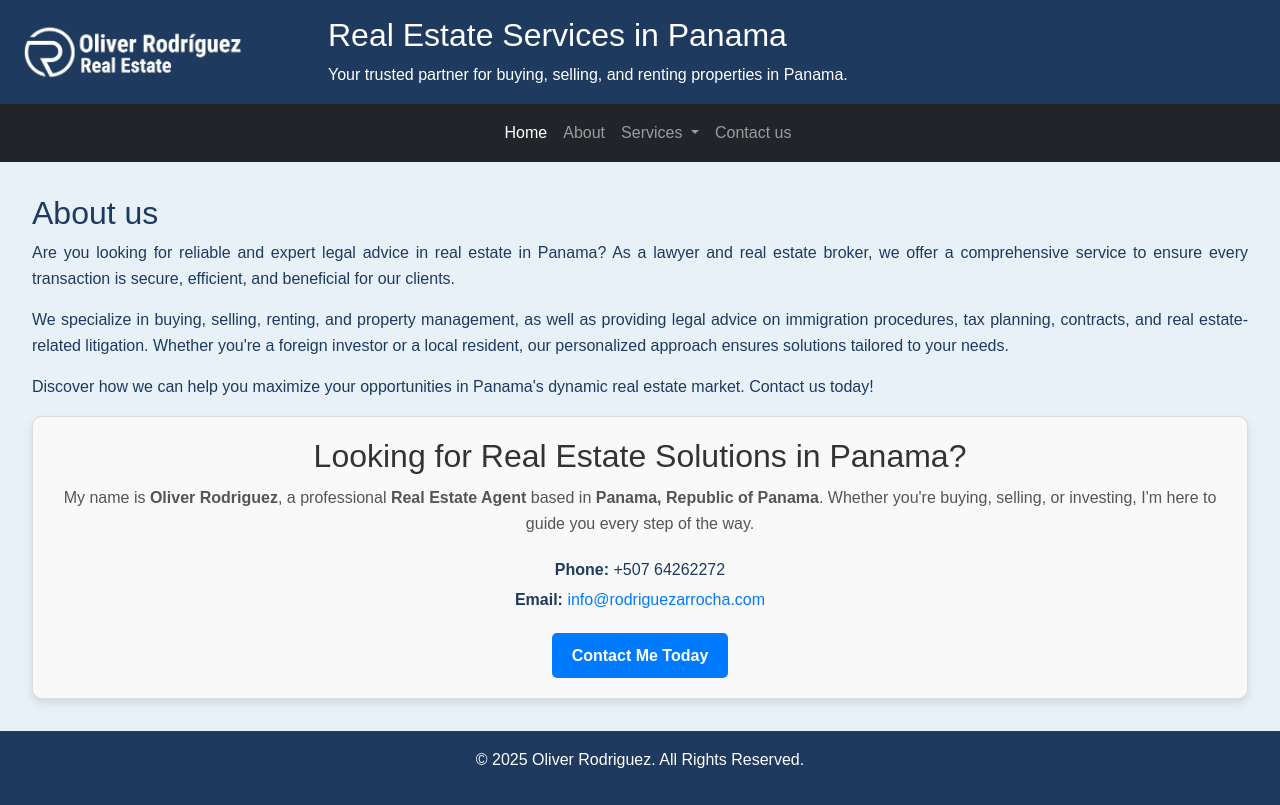
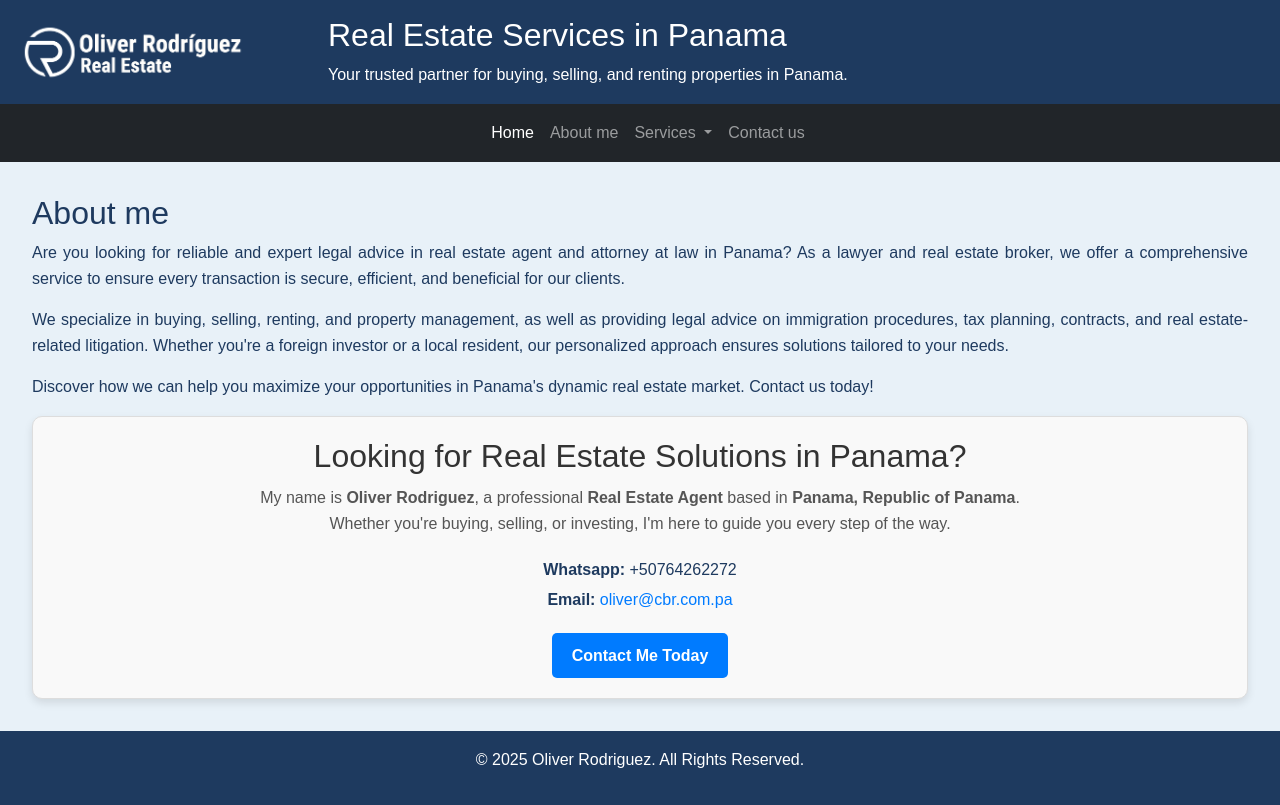
Before and after one commit to roarweb/CBR, a PHP site: page / in a window 1280 px wide. Run offline with PHP 8.4, Linux system fonts and the light colour scheme; some libraries are stand-ins or nearby versions.

Commit message:
2 de octubre de 2025

```diff
--- a/index.php
+++ b/index.php
@@ -221,7 +221,7 @@
             <a class="nav-link active" aria-current="page" href="https://www.cbr.com.pa">Home</a>
           </li>
           <li class="nav-item">
-            <a class="nav-link" href="#">About</a>
+            <a class="nav-link" href="#">About me</a>
           </li>
                           <li class="nav-item dropdown">
                 <a class="nav-link dropdown-toggle" href="#" role="button" data-bs-toggle="dropdown" aria-expanded="false">
@@ -243,8 +243,8 @@
   </nav>
 
     <section>
-        <h2>About us</h2>
-        <p>Are you looking for reliable and expert legal advice in real estate in Panama? As a lawyer and real estate broker, we offer a comprehensive service to ensure every transaction is secure, efficient, and beneficial for our clients. </p>
+        <h2>About me</h2>
+        <p>Are you looking for reliable and expert legal advice in real estate agent and attorney at law in Panama? As a lawyer and real estate broker, we offer a comprehensive service to ensure every transaction is secure, efficient, and beneficial for our clients. </p>
         <p>We specialize in buying, selling, renting, and property management, as well as providing legal advice on immigration procedures, tax planning, contracts, and real estate-related litigation. Whether you're a foreign investor or a local resident, our personalized approach ensures solutions tailored to your needs. </p>
         <p>Discover how we can help you maximize your opportunities in Panama's dynamic real estate market. Contact us today! </p>
         <div id="cta-container"></div>
--- a/js/clickButton.js
+++ b/js/clickButton.js
@@ -3,7 +3,7 @@ document.addEventListener("DOMContentLoaded", function () {
 
     if (contactButton) {
         contactButton.addEventListener("click", function () {
-            const email = "info@rodriguezarrocha.com";
+            const email = "oliver@cbr.com.pa";
             const subject = encodeURIComponent("Consulta sobre servicios legales");
             const body = encodeURIComponent("Hola, me gustaría obtener más información sobre sus servicios.");
 
--- a/js/cta.js
+++ b/js/cta.js
@@ -21,7 +21,7 @@ const createCallToAction = () => {
 
     // Agregar la descripción
     const description = document.createElement('p');
-    description.innerHTML = "My name is <strong>Oliver Rodriguez</strong>, a professional <strong>Real Estate Agent</strong> based in <strong>Panama, Republic of Panama</strong>. Whether you're buying, selling, or investing, I'm here to guide you every step of the way.";
+    description.innerHTML = "My name is <strong>Oliver Rodriguez</strong>, a professional <strong>Real Estate Agent</strong> based in <strong>Panama, Republic of Panama</strong>.<br> Whether you're buying, selling, or investing, I'm here to guide you every step of the way.";
     description.style.color = '#555';
     description.style.marginBottom = '20px';
     ctaDiv.appendChild(description);
@@ -31,12 +31,12 @@ const createCallToAction = () => {
     contactDetails.style.marginBottom = '20px';
 
     const phone = document.createElement('p');
-    phone.innerHTML = '<strong>Phone:</strong> +507 64262272';
+    phone.innerHTML = '<strong>Whatsapp:</strong> +50764262272';
     phone.style.margin = '5px 0';
     contactDetails.appendChild(phone);
 
     const email = document.createElement('p');
-    email.innerHTML = '<strong>Email:</strong> <a href="mailto:info@rodriguezarrocha.com" style="color: #007BFF; text-decoration: none;">info@rodriguezarrocha.com</a>';
+    email.innerHTML = '<strong>Email:</strong> <a href="mailto:oliver@cbr.com.pa" style="color: #007BFF; text-decoration: none;">oliver@cbr.com.pa</a>';
     email.style.margin = '5px 0';
     contactDetails.appendChild(email);
 
@@ -70,7 +70,7 @@ const createCallToAction = () => {
                 console.log("Token de reCAPTCHA:", token);
 
                 // Redirigir al usuario después de la validación
-                window.location.href = "mailto:info@rodriguezarrocha.com";
+                window.location.href = "mailto:oliver@cbr.com.pa";
             });
         });
     });
```
Also changed, not shown: inc/config.php (deleted, +0 -82 lines).
